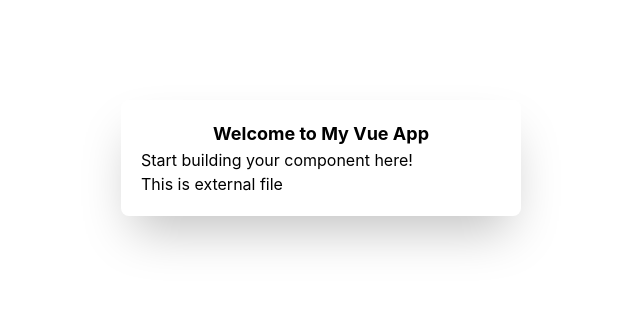
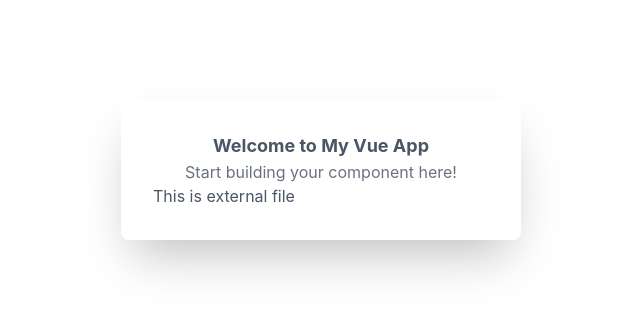
Before and after one commit to niyomugaboetiene/vue-2.0-course, a Vue app: page / in a window 1280 px wide. Shown: the top 312 px of the page, without its empty margins (579-1219 px from the left). Built offline with nearby package versions, Linux system fonts and the light colour scheme.

Commit message:
integration of tailwindcss

```diff
--- a/src/App.vue
+++ b/src/App.vue
@@ -1,7 +1,7 @@
 <template>
-  <div class="ms-[700px] p-5  mt-[100px] w-[400px] rounded-lg shadow-2xl">
+  <div class="ms-[700px] p-8 text-gray-600  mt-[100px] w-[400px] rounded-lg shadow-2xl">
     <h1 class="text-center text-lg font-bold">Welcome to My Vue App</h1>
-    <p class="">Start building your component here!</p>
+    <p class="text-center text-gray-500">Start building your component here!</p>
     <HelloWorld />
   </div>
 </template>
```
